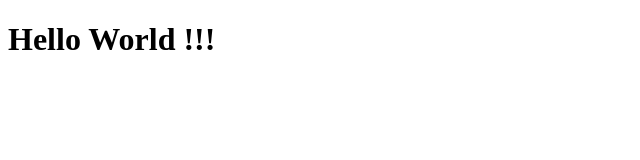
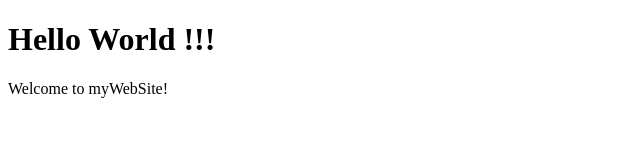
Before and after one commit to matchaoo/testGit, a plain HTML site: page index.html in a window 1280 px wide. Shown: the whole page, without its empty margins (0-640 px from the left). Drawn offline with Linux system fonts and the light colour scheme.

Commit message:
Add welcome massage

```diff
--- a/index.html
+++ b/index.html
@@ -5,4 +5,5 @@
 </head>
 <body>
 	<h1>Hello World !!!</h1>
+	<h12>Welcome to myWebSite!</h2>
 <body>
```
